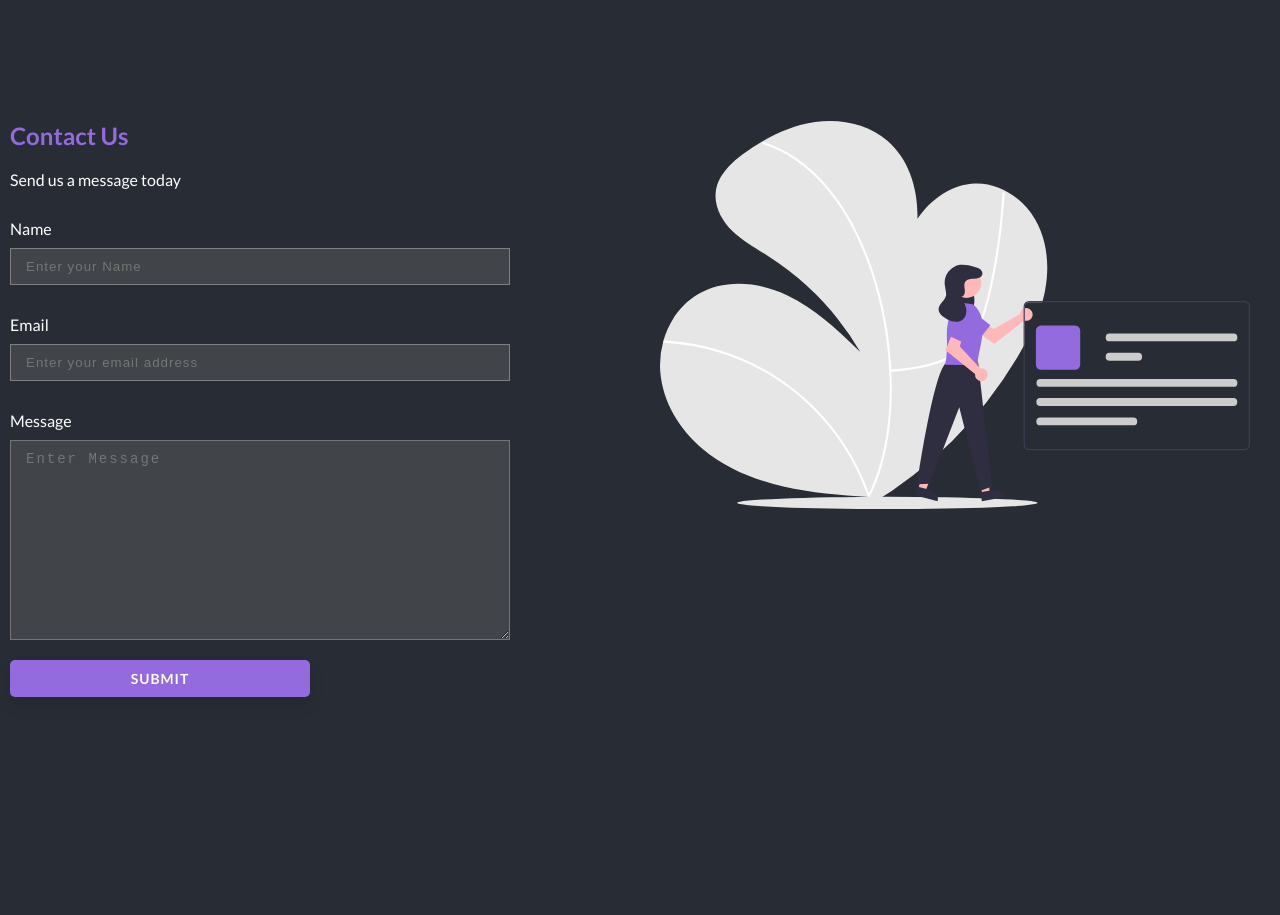
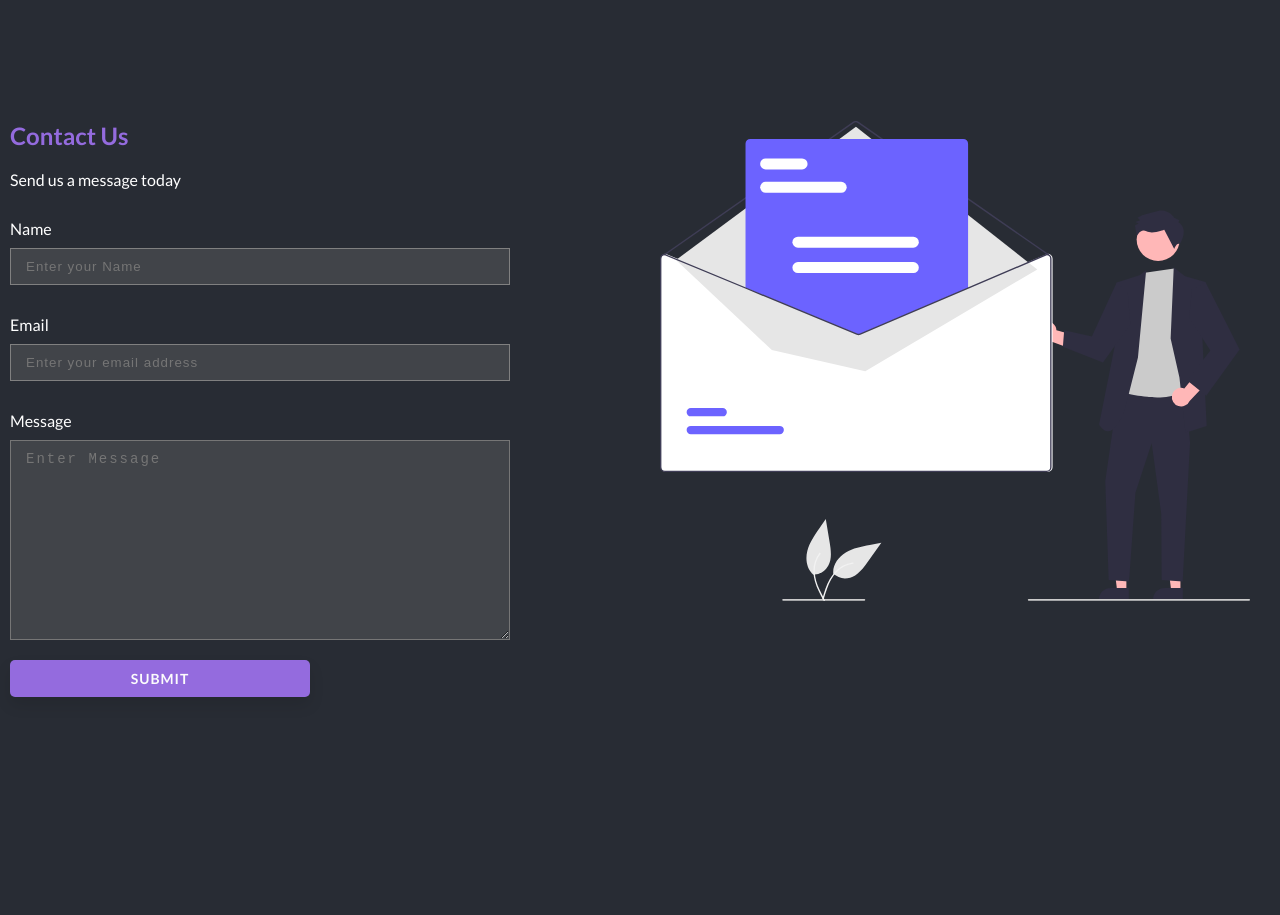
Before and after one commit to moedeera/ereader, a React (Create React App) app: page /support in a window 1280 px wide. Shown: the part 1460-2375 px from the top of the page. Built offline with nearby package versions, Linux system fonts and the light colour scheme; no server answers; a web font is replaced by a local one.

Commit message:
form image changed

```diff
--- a/src/Components/Form/Form.js
+++ b/src/Components/Form/Form.js
@@ -2,6 +2,7 @@ import React, { useContext } from "react";
 import { SiteContext } from "../../Context/Context";
 
 import pic4 from "../../Pages/Support/pic4.svg";
+import pic from "./message.svg";
 import "./Form.css";
 export const Form = () => {
   const { bg } = useContext(SiteContext);
@@ -89,7 +90,7 @@ export const Form = () => {
         </div>
       </div>
       <div className="support-page-contact-image">
-        <img src={pic4} alt="" />
+        <img src={pic} alt="" />
       </div>
     </div>
   );
```
Also changed, not shown: src/Components/Form/message.svg (added).
